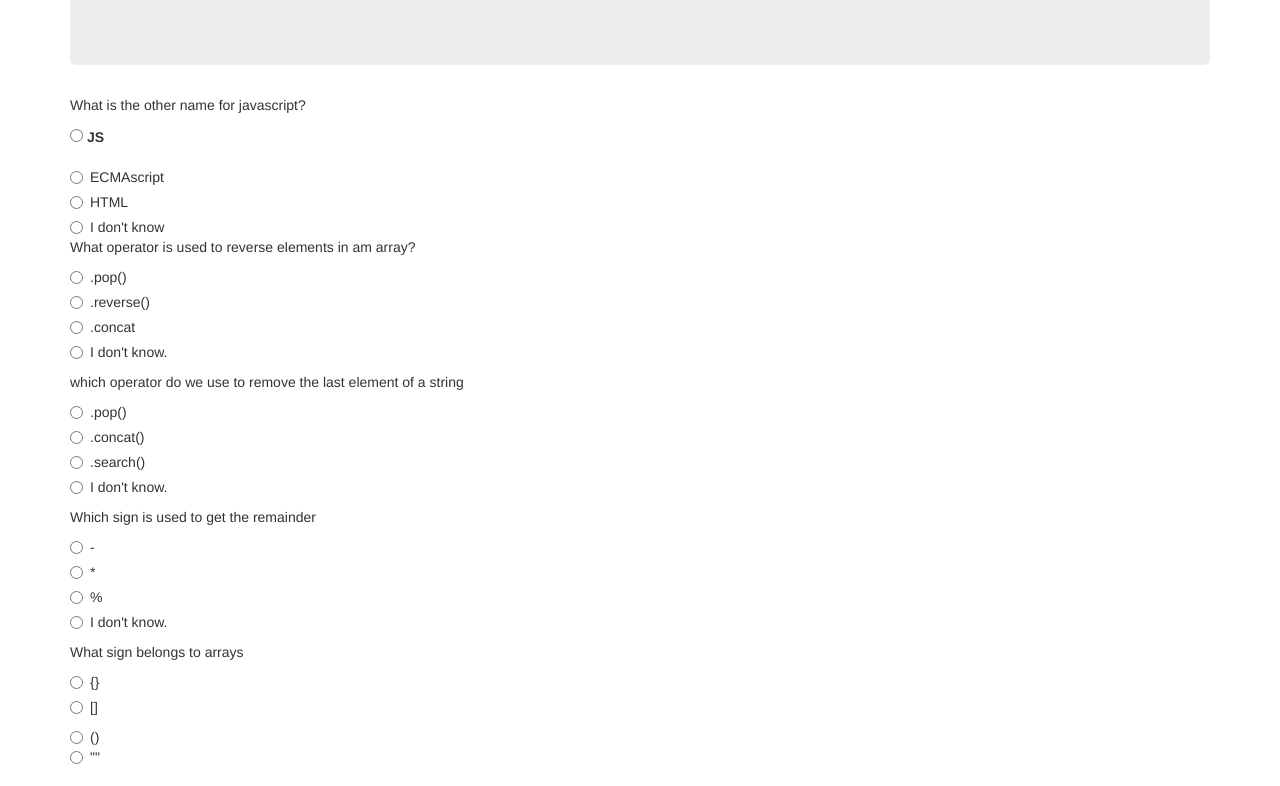
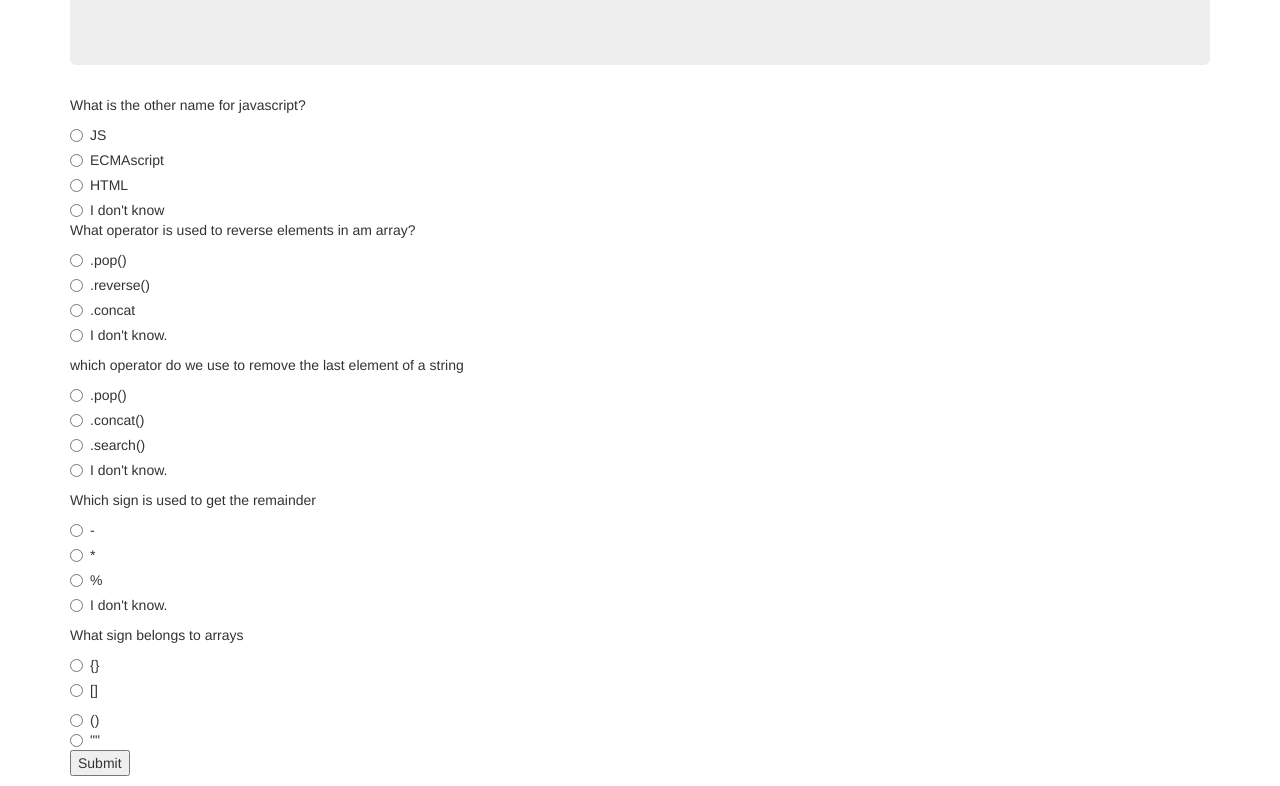
Before and after one commit to Miseda/computer-quiz, a plain HTML site: page index.html in a window 1280 px wide. Shown: the part 140-926 px from the top of the page. Drawn offline with Linux system fonts and the light colour scheme.

Commit message:
Added a button.

```diff
--- a/index.html
+++ b/index.html
@@ -15,7 +15,7 @@
     <form id="quiz">
 
     <p>What is the other name for javascript?</p>
-    <div class="form-group">
+    <div class="radio">
       <label>
         <input type="radio" name="q1" value="JS">
         JS
@@ -160,6 +160,7 @@
        ""
      </label>
    </div>
+   <button class="bg-green" type="submit">Submit</button>
     </form>
     </div>
   </body>
```
